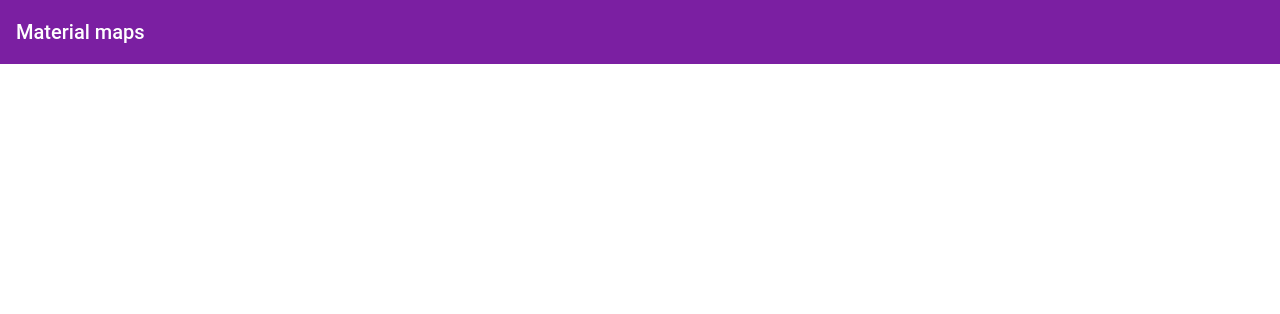
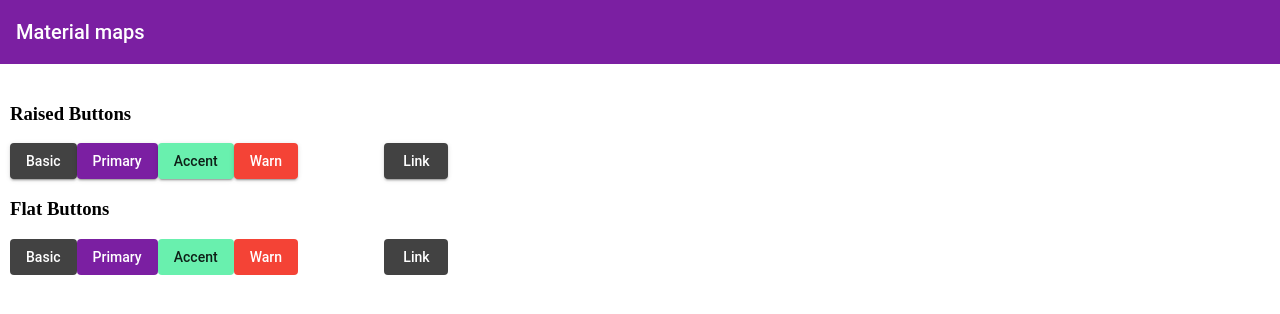
Before and after one commit to reymon359/material-maps, an Angular app: page / in a window 1280 px wide. Shown: the top 314 px of the page. Built offline with nearby package versions, Linux system fonts and the light colour scheme.

Commit message:
added some buttons

```diff
--- a/src/app/app.component.html
+++ b/src/app/app.component.html
@@ -1,3 +1,24 @@
 <mat-toolbar color="primary">
     <span>Material maps</span>
 </mat-toolbar>
+
+<div class="main-container">
+    <h3>Raised Buttons</h3>
+    <div class="example-button-row">
+        <button mat-raised-button>Basic</button>
+        <button mat-raised-button color="primary">Primary</button>
+        <button mat-raised-button color="accent">Accent</button>
+        <button mat-raised-button color="warn">Warn</button>
+        <button mat-raised-button disabled>Disabled</button>
+        <a mat-raised-button routerLink=".">Link</a>
+    </div>
+    <h3>Flat Buttons</h3>
+    <div class="example-button-row">
+        <button mat-flat-button>Basic</button>
+        <button mat-flat-button color="primary">Primary</button>
+        <button mat-flat-button color="accent">Accent</button>
+        <button mat-flat-button color="warn">Warn</button>
+        <button mat-flat-button disabled>Disabled</button>
+        <a mat-flat-button routerLink=".">Link</a>
+    </div>
+</div>
--- a/src/app/app.module.ts
+++ b/src/app/app.module.ts
@@ -6,6 +6,7 @@
 // Angular material
 import { BrowserAnimationsModule } from '@angular/platform-browser/animations';
 import { MatToolbarModule } from '@angular/material/toolbar';
+import {MatButtonModule} from '@angular/material/button';
 @NgModule({
   declarations: [
     AppComponent
@@ -13,7 +14,8 @@
   imports: [
     BrowserModule,
     BrowserAnimationsModule,
-    MatToolbarModule
+    MatToolbarModule,
+    MatButtonModule
   ],
   providers: [],
   bootstrap: [AppComponent]
--- a/src/styles.css
+++ b/src/styles.css
@@ -8,4 +8,5 @@
 
 .main-container {
     margin-top: 10px;
+    padding: 10px;
 }
```
